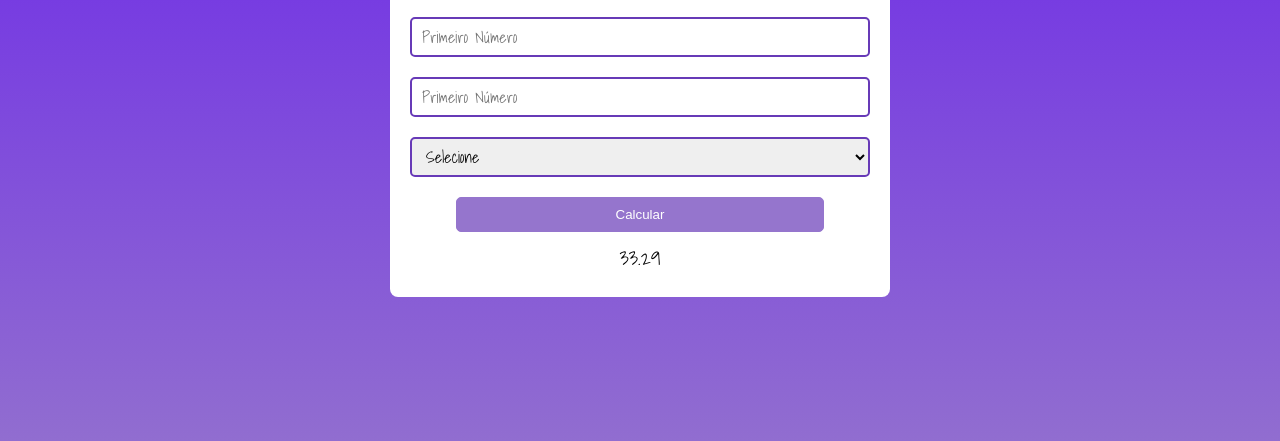
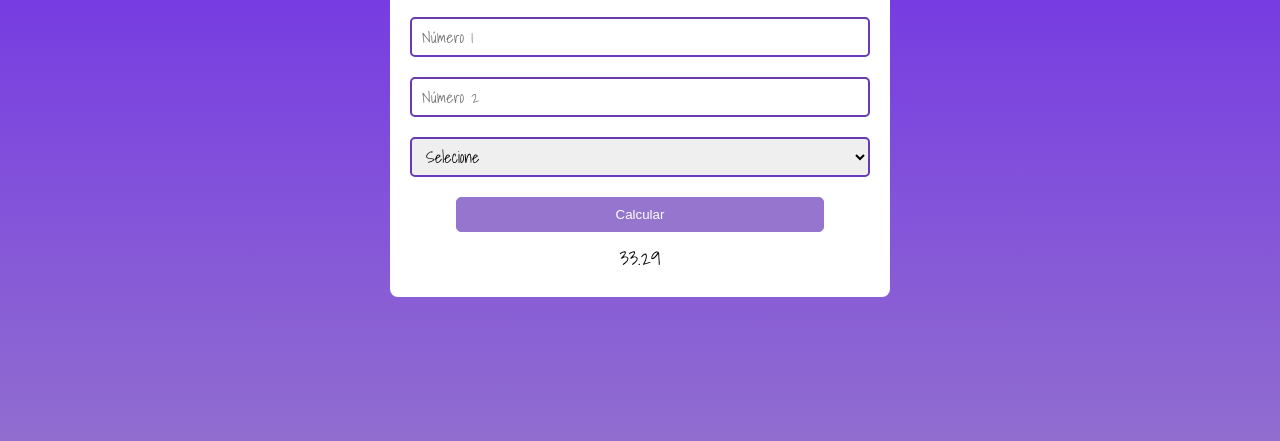
Before and after one commit to eduardocostaprofessor/calculadoraPlantao, a plain HTML site: page index.html in a window 1280 px wide. Shown: the part 289-730 px from the top of the page. Drawn offline with Linux system fonts and the light colour scheme.

Commit message:
Ajustes no Formulário

```diff
--- a/index.html
+++ b/index.html
@@ -13,8 +13,8 @@
     <div class="page">
         <form action="" class="calc">
             <h1 class="calc__title">Simple Calc</h1>
-            <input class="calc__field" autocomplete="off" type="number" id="n1" placeholder="Primeiro Número">
-            <input class="calc__field" autocomplete="off" type="number" id="n2" placeholder="Primeiro Número">
+            <input class="calc__field" autocomplete="off" type="number" id="n1" placeholder="Número 1">
+            <input class="calc__field" autocomplete="off" type="number" id="n2" placeholder="Número 2">
 
             <select class="calc__field calc__select" id="operacao">
                 <option value="">Selecione</option>
```
